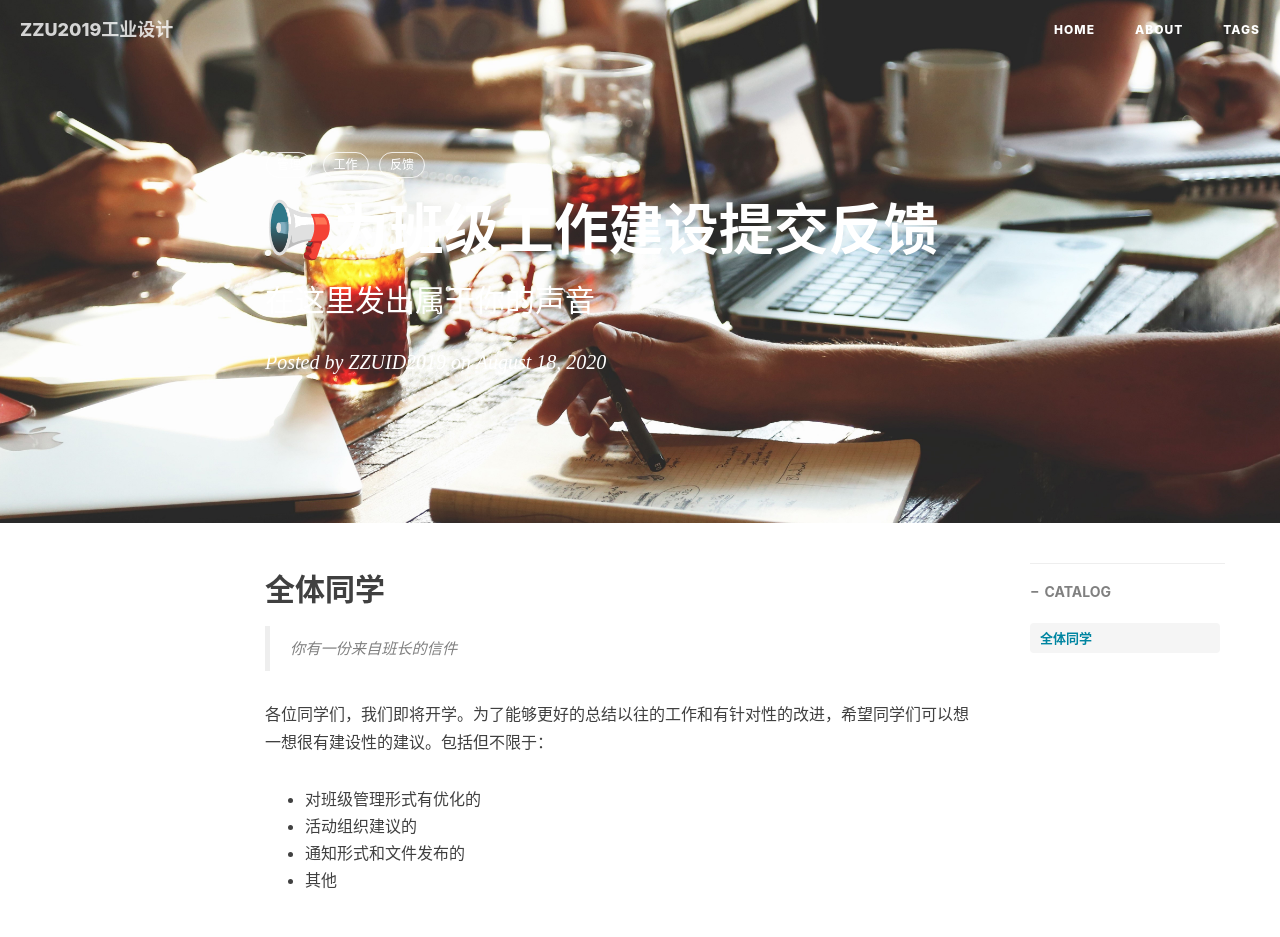
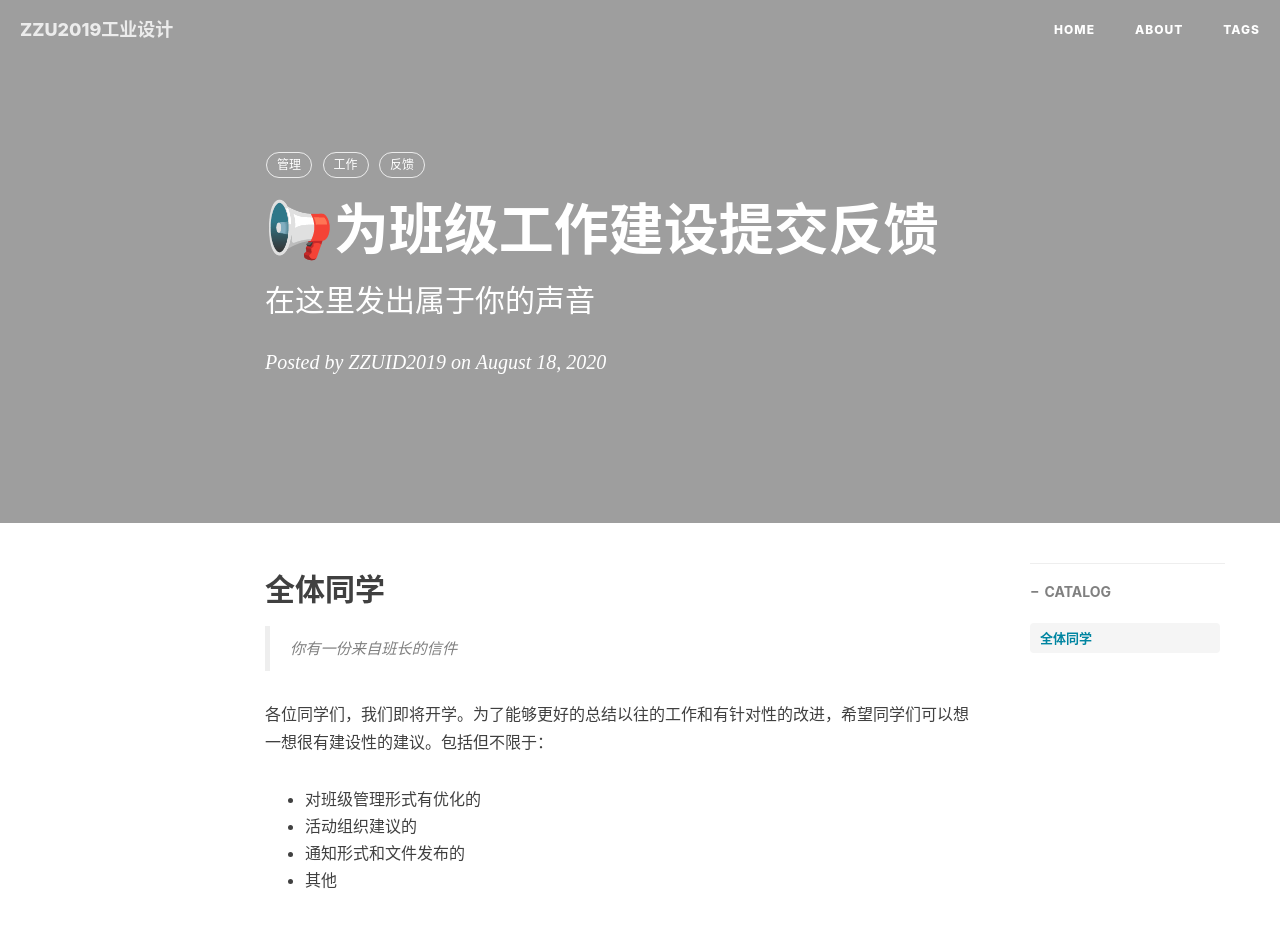
Before and after one commit to JairKjpg/zzuindustrialdesign2019, a Jekyll site: the page built from _posts/2020-08-18-为班级工作建设提交反馈.md, in a window 1280 px wide. Shown: the top 937 px of the page. Built offline with Jekyll 4.4.1, drawn with Linux system fonts in a browser that asks for light colours; nearby versions of some CDN libraries; comment, search, counter and statistics services are not loaded.

Commit message:
Update 2020-08-18-为班级工作建设提交反馈.md

```diff
--- a/_posts/2020-08-18-为班级工作建设提交反馈.md
+++ b/_posts/2020-08-18-为班级工作建设提交反馈.md
@@ -5,7 +5,7 @@ title:      📢为班级工作建设提交反馈 				# 标题
 subtitle:   在这里发出属于你的声音 #副标题
 date:       2020-08-18 				# 时间
 author:     ZZUID2019 						# 作者
-header-img: img/meeting-time-1.jpg 	#这篇文章标题背景图片
+header-img: s1.ax1x.com/2020/08/18/dnwPh9.jpg 	#这篇文章标题背景图片
 catalog: true 						# 是否归档
 tags:								#标签
     - 管理
```
